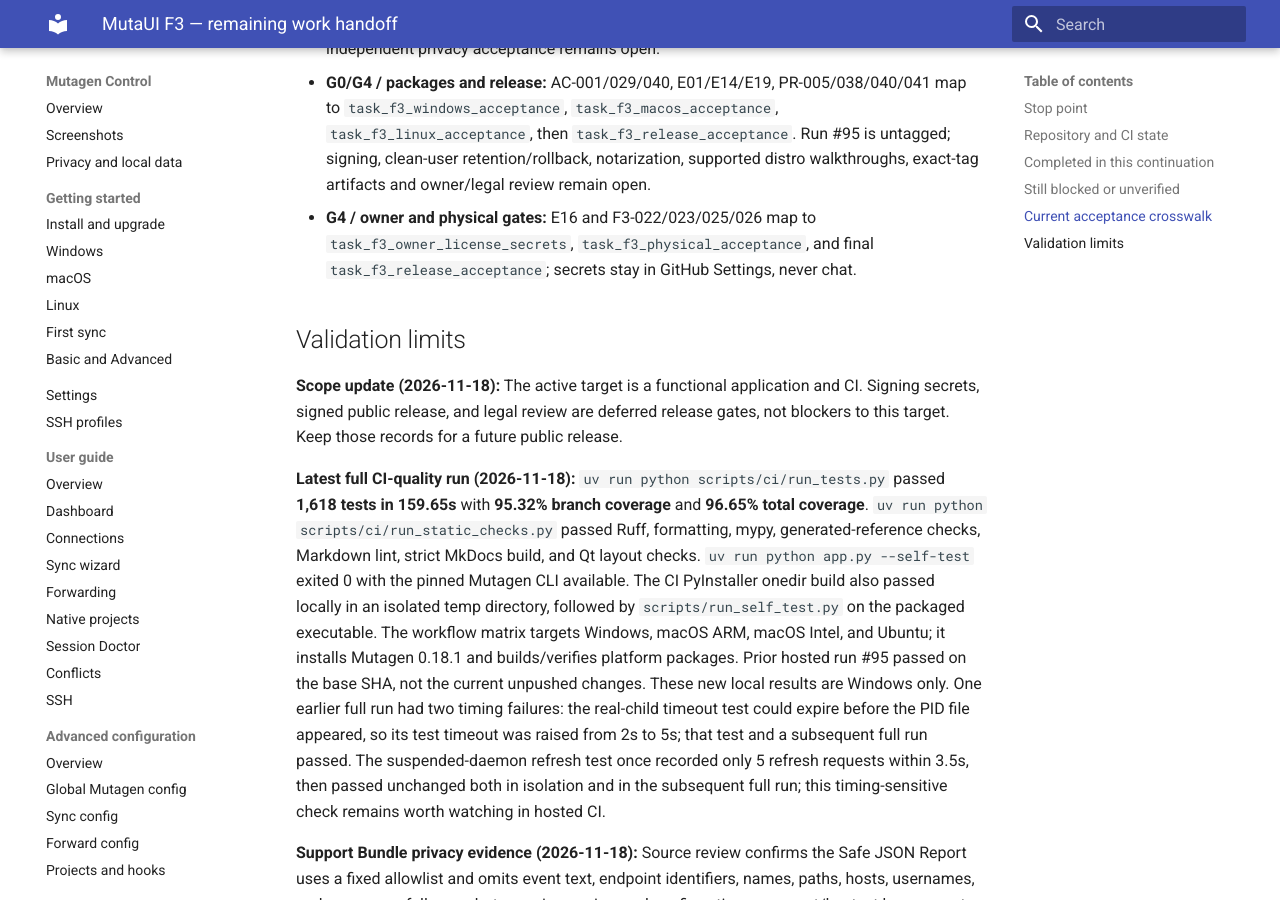
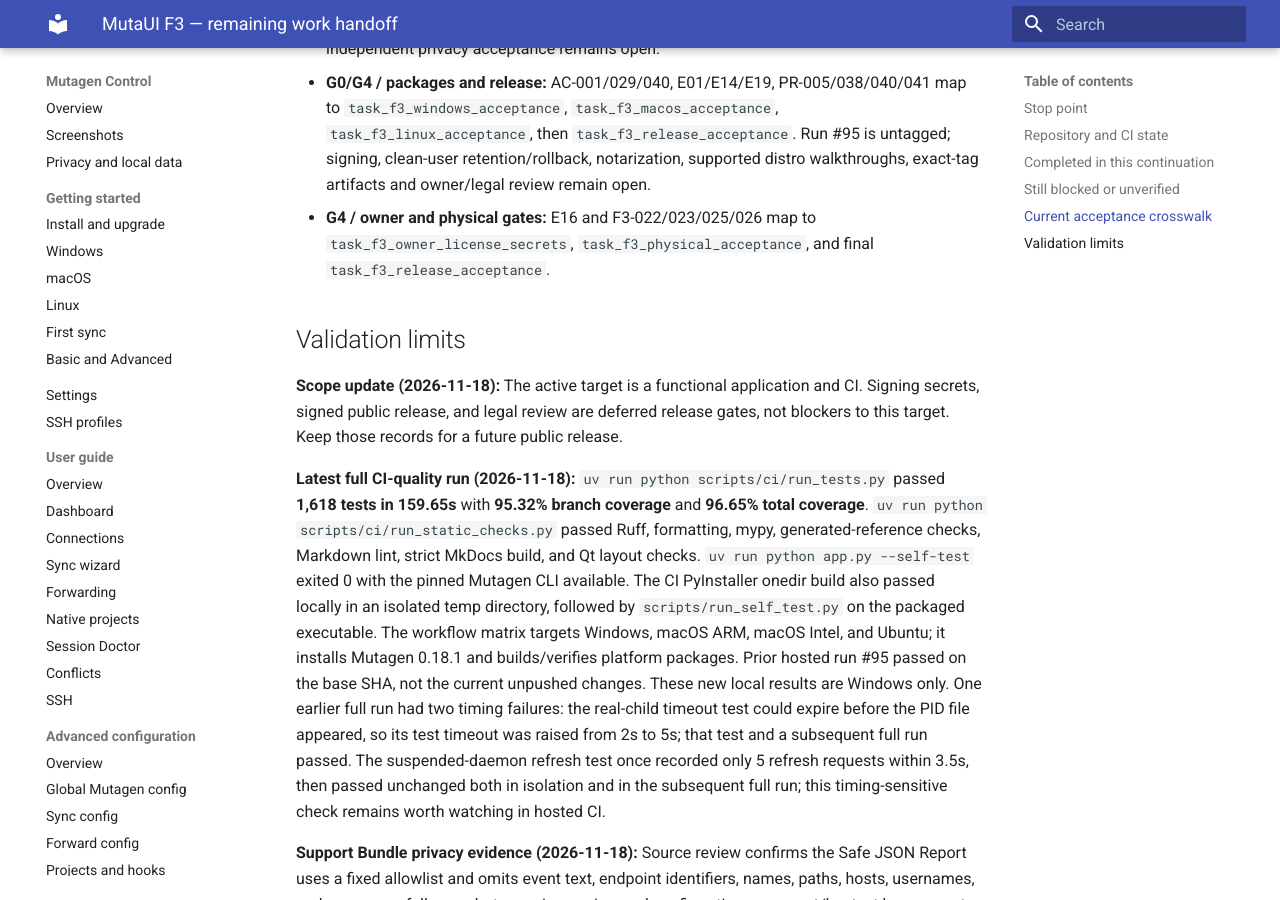
Before and after one commit to Harfusha/MutaUI, an MkDocs documentation site: the page built from docs/audits/F3_REMAINING_WORK_2026-11-17.md, in a window 1280 px wide and 900 px high, scrolled down 4545 px. Built offline with MkDocs 1.6.1 and Material for MkDocs 9.7.7, drawn with Linux system fonts in a browser that asks for light colours.

Commit message:
docs: avoid secret scanner false positive

```diff
--- a/docs/audits/F3_REMAINING_WORK_2026-11-17.md
+++ b/docs/audits/F3_REMAINING_WORK_2026-11-17.md
@@ -62,7 +62,7 @@ The ID/status tables in `acceptance-traceability.md` and `implementation-invento
 - **G3 / remote safety and transport:** AC-023; E11; PR-029 plus live SFTP/network scenarios map to `task_f3_network_hooks`. Cross-platform symlink and latency trials remain open; destructive live conflict tests stay disabled.
 - **G2/G4 / privacy:** AC-028 and E20 map to `task_f3_repo_scope`; source review found allowlist/consent/bounds. Independent review job `1204b09bbe154fd6a5560e274546c138` ended `outcome_unknown` after the local model timed out; it produced no review result, so independent privacy acceptance remains open.
 - **G0/G4 / packages and release:** AC-001/029/040, E01/E14/E19, PR-005/038/040/041 map to `task_f3_windows_acceptance`, `task_f3_macos_acceptance`, `task_f3_linux_acceptance`, then `task_f3_release_acceptance`. Run #95 is untagged; signing, clean-user retention/rollback, notarization, supported distro walkthroughs, exact-tag artifacts and owner/legal review remain open.
-- **G4 / owner and physical gates:** E16 and F3-022/023/025/026 map to `task_f3_owner_license_secrets`, `task_f3_physical_acceptance`, and final `task_f3_release_acceptance`; secrets stay in GitHub Settings, never chat.
+- **G4 / owner and physical gates:** E16 and F3-022/023/025/026 map to `task_f3_owner_license_secrets`, `task_f3_physical_acceptance`, and final `task_f3_release_acceptance`.
 
 ## Validation limits
 
```
